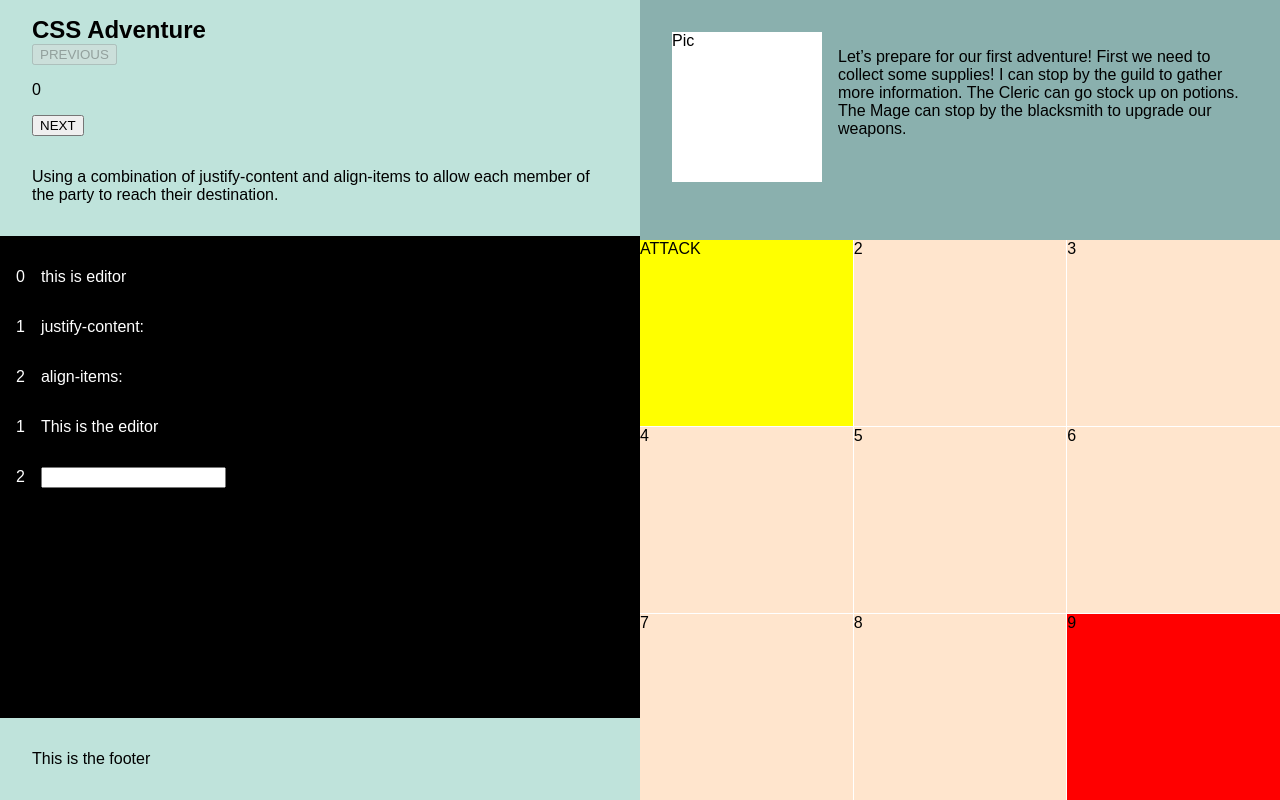
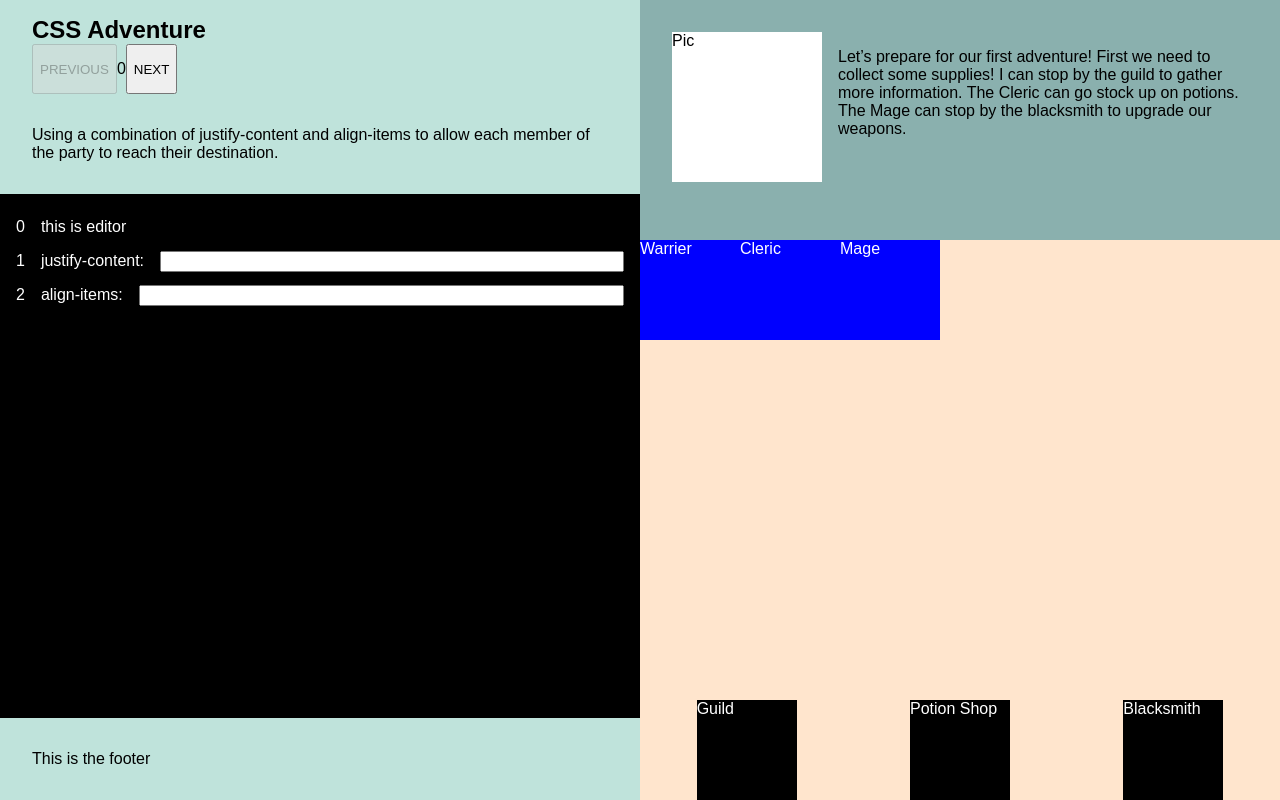
Before and after one commit to Chenyijun/PUI, a React (Create React App) app in the folder homework-8/: page / in a window 1280 px wide. Built offline with nearby package versions, Linux system fonts and the light colour scheme.

Commit message:
basic first two levels done

```diff
--- a/homework-8/src/App.tsx
+++ b/homework-8/src/App.tsx
@@ -1,26 +1,31 @@
 import { FC, useState }  from "react";
-import { AppWrapper, Header, Instructions, LeftWrapper, RightWrapper, CharacterChat, CharacterImage, Text, Footer } from "./components/appComponents";
+import { AppWrapper, Header, Instructions, LeftWrapper, RightWrapper, CharacterChat, CharacterImage, Text, Footer, LevelWrapper } from "./components/appComponents";
 import Editor from './Editor'
-import Map from './Map'
+import WorldMap from './WorldMap'
 import './App.css'
 import { getLevelInfo } from "./levels";
 
 const App:FC = () => {
   let [level, setLevel] = useState<number>(0)
-  let [justify, setJustify] = useState<string>('')
+  let [cssInput, setCssInput] = useState<string>('')
+  let [cssInput2, setCssInput2] = useState<string>('')
   const levelInfo = getLevelInfo(level)
+
   console.log(levelInfo)
+  console.log(cssInput)
   return (
     <AppWrapper>
       <LeftWrapper>
         <Header>
           <h1>CSS Adventure</h1>
-          <button disabled={level===0} onClick={()=>setLevel(level-1)}>PREVIOUS</button>
-          <p>{level}</p>
-          <button disabled={level===1} onClick={()=>setLevel(level+1)}>NEXT</button>
+          <LevelWrapper>
+            <button disabled={level===0} onClick={()=>setLevel(level-1)}>PREVIOUS</button>
+            <p>{level}</p>
+            <button disabled={level===1} onClick={()=>setLevel(level+1)}>NEXT</button>
+          </LevelWrapper>
         </Header>
         <Instructions>{levelInfo.instructions}</Instructions>
-        <Editor editor={levelInfo.editor} justify={justify} setJustify={setJustify} />
+        <Editor editor={levelInfo.editor} setCssInput={setCssInput} setCssInput2={setCssInput2} />
         <Footer>This is the footer</Footer>
       </LeftWrapper>
       <RightWrapper>
@@ -28,7 +33,7 @@ const App:FC = () => {
           <CharacterImage>Pic</CharacterImage>
           <Text>{levelInfo.characterText}</Text>
         </CharacterChat>
-        <Map justify={justify}/>
+        <WorldMap level={levelInfo.level} cssInput={cssInput} cssInput2={cssInput2}/>
       </RightWrapper>
     </AppWrapper>
   );
--- a/homework-8/src/Editor.tsx
+++ b/homework-8/src/Editor.tsx
@@ -2,8 +2,8 @@ import React, {FC, ChangeEvent} from "react";
 import {EditorWrapper, EditorLine, LineNum, EditorText} from './components/editorComponents'
 
 type Props = {
-  justify: string;
-  setJustify: (val: string) => void;
+  setCssInput: (val: string) => void;
+  setCssInput2?: (val: string) => void;
   editor: Array<EditorProps>;
 }
 
@@ -14,26 +14,20 @@ type EditorProps = {
 
 type InputEvent = ChangeEvent<HTMLInputElement>;
 
-const Editor:FC<Props> = ({editor, justify, setJustify}) => {
+const Editor:FC<Props> = ({editor, setCssInput, setCssInput2}) => {
   console.log(editor)
   return (
     <EditorWrapper>
       {editor.map((line, i) => {
         return(
-        <EditorLine>
+        <EditorLine key={i}>
           <LineNum>{i}</LineNum>
           <EditorText>{line.content}</EditorText>
+          {line.type === 'input' && <input onChange={(e:InputEvent) => setCssInput(e.target.value)}/>}
+          {line.type === 'input2' && <input onChange={(e:InputEvent) => setCssInput2 && setCssInput2(e.target.value)}/>}
         </EditorLine>
         )
       })}
-      <EditorLine>
-        <LineNum>1</LineNum>
-        <EditorText>This is the editor {justify}</EditorText>
-      </EditorLine>
-      <EditorLine>
-        <LineNum>2</LineNum>
-        <EditorText><input onChange={(e:InputEvent) => setJustify(e.target.value)}/></EditorText>
-      </EditorLine>
     </EditorWrapper>
   )
 }
--- a/homework-8/src/Map.tsx
+++ /dev/null
@@ -1,28 +0,0 @@
-import React, {FC} from 'react';
-import {MapWrapper, Square, Attack} from './components/mapComponents'
-
-type Props = {
-  justify?: string;
-}
-const Map:FC<Props> = ({justify}) => {
-  return (
-    <>
-    <MapWrapper>
-      <Attack justify={justify}>ATTACK</Attack>
-    </MapWrapper>
-    <MapWrapper>
-      <Square player>1</Square>
-      <Square>2</Square>
-      <Square>3</Square>
-      <Square>4</Square>
-      <Square>5</Square>
-      <Square>6</Square>
-      <Square>7</Square>
-      <Square>8</Square>
-      <Square monster>9</Square>
-    </MapWrapper>
-    </>
-  )
-}
-
-export default Map;
--- /dev/null
+++ b/homework-8/src/WorldMap.tsx
@@ -0,0 +1,53 @@
+import React, {FC} from 'react';
+import {MapFlexOverlay, MapFlexWrapper, Character, MapWrapper, Square, Attack, Shop} from './components/mapComponents'
+
+type Props = {
+  level: number,
+  cssInput: string;
+  cssInput2?: string;
+}
+const WorldMap:FC<Props> = ({level, cssInput, cssInput2}) => {
+  console.log(cssInput)
+  console.log(level)
+  if (level === 1){
+    return (
+      <>
+      <MapFlexOverlay cssInput={cssInput} cssInput2={cssInput2}>
+        <Character>Warrier</Character>
+        <Character>Cleric</Character>
+        <Character>Mage</Character>
+    </MapFlexOverlay>
+      <MapFlexWrapper>
+        <Shop>Guild</Shop>
+        <Shop>Potion Shop</Shop>
+        <Shop>Blacksmith</Shop>
+      </MapFlexWrapper>
+      </>
+    )
+  }
+  if (level === 2){
+    return (
+      <>
+      <MapWrapper>
+        <Attack cssInput={cssInput}>ATTACK</Attack>
+      </MapWrapper>
+      <MapWrapper>
+        <Square player>1</Square>
+        <Square>2</Square>
+        <Square>3</Square>
+        <Square>4</Square>
+        <Square>5</Square>
+        <Square>6</Square>
+        <Square>7</Square>
+        <Square>8</Square>
+        <Square monster>9</Square>
+      </MapWrapper>
+      </>
+    )
+  }
+  return (
+    <div></div>
+  )
+}
+
+export default WorldMap;
--- a/homework-8/src/components/appComponents.tsx
+++ b/homework-8/src/components/appComponents.tsx
@@ -53,3 +53,8 @@ export const CharacterImage = styled.div`
   width: 150px;
   background: white;
 `
+
+export const LevelWrapper = styled.div`
+  display: grid;
+  grid-template-columns: min-content min-content min-content;
+`
--- a/homework-8/src/components/editorComponents.tsx
+++ b/homework-8/src/components/editorComponents.tsx
@@ -8,9 +8,14 @@ export const EditorWrapper = styled.div`
 
 export const EditorLine = styled.div`
   display: grid;
-  grid-template-columns: min-content auto;
+  grid-template-columns: min-content max-content auto;
   align-items: center;
   grid-gap: 1rem;
+
+  p {
+    margin-top: .5rem;
+    margin-bottom: .5rem;
+  }
 `
 
 export const LineNum = styled.p`
--- a/homework-8/src/components/mapComponents.tsx
+++ b/homework-8/src/components/mapComponents.tsx
@@ -10,6 +10,26 @@ export const MapWrapper = styled.div`
   left: 50%;
   width: 50%;
   height: 70%;
+`
+interface flexProps {
+  cssInput?: string
+  cssInput2?: string
+}
+export const MapFlexOverlay = styled.div<flexProps>`
+  display: flex;
+  position: absolute;
+  top: 30%;
+  left: 50%;
+  width: 50%;
+  height: 70%;
+  justify-content: ${props => props.cssInput};
+  align-items: ${props => props.cssInput2};
+`
+
+export const MapFlexWrapper = styled(MapFlexOverlay)`
+  background: #FFE5CD;
+  justify-content: space-around;
+  align-items: end;
 `
 
 interface mapSquare {
@@ -24,11 +44,26 @@ export const Square = styled.div<mapSquare>`
 `
 
 interface attackProps {
-  justify?: string
+  cssInput?: string
 }
 
 export const Attack = styled.div<attackProps>`
   background: yellow;
-  grid-column-start: ${props => props.justify};
+  grid-column-start: ${props => props.cssInput};
   z-index: 2;
 `
+
+export const Shop = styled.div`
+  height: 100px;
+  width: 100px;
+  color: white;
+  background: black;
+`
+
+export const Character = styled.div`
+  height: 100px;
+  width: 100px;
+  color: white;
+  background: blue;
+  z-index: 2;
+`
--- a/homework-8/src/levels.tsx
+++ b/homework-8/src/levels.tsx
@@ -23,7 +23,7 @@ export const getLevelInfo = (level:number):Props => {
         content: "this is editor"},
         {type: 'input',
         content: 'justify-content:'},
-        {type: 'input',
+        {type: 'input2',
         content: 'align-items:'}
       ],
       answer: ["start", "end"]
```
